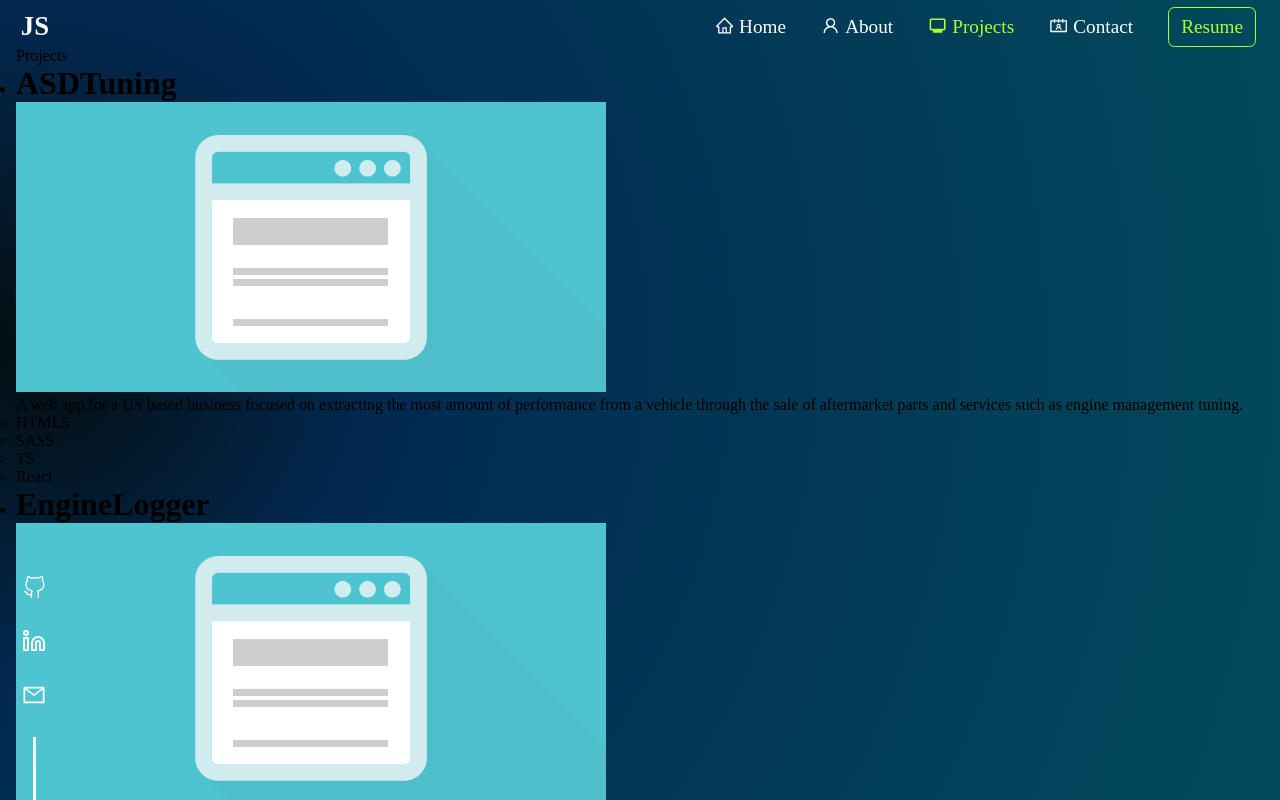
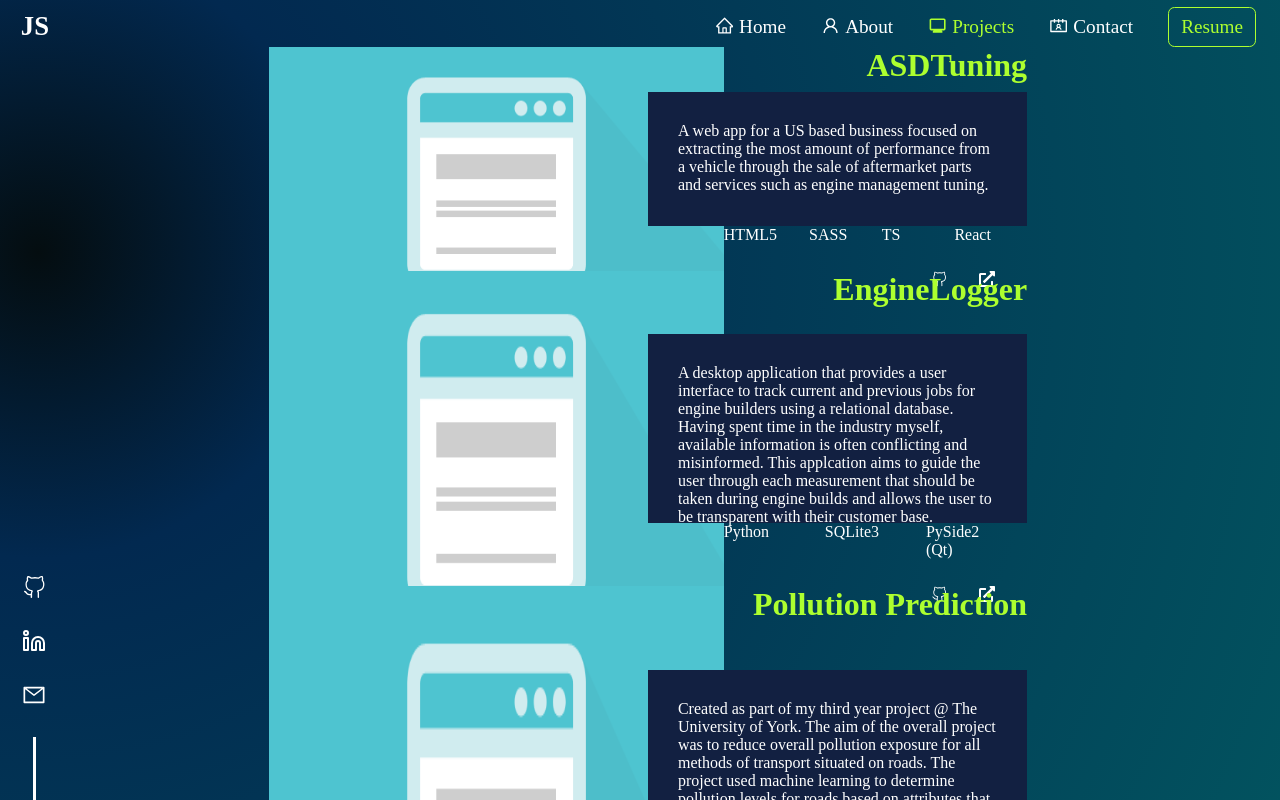
Before and after one commit to JSchoonbrood/Portfolio, a React (Create React App) app: page /projects in a window 1280 px wide. Shown: the top 800 px of the page. Built offline with nearby package versions, Linux system fonts and the light colour scheme.

Commit message:
Implemented new featured projects

```diff
--- a/src/components/projects/Projects.tsx
+++ b/src/components/projects/Projects.tsx
@@ -1,25 +1,33 @@
 import React from "react";
-import placeholder from "./../../images/placeholder.png"
-import "./projects.scss"
+import placeholder from "./../../images/placeholder.png";
+import { FaExternalLinkAlt } from "react-icons/fa";
+import { VscGithubAlt } from "react-icons/vsc";
+import { IoDocumentText } from "react-icons/io5";
+import "./projects.scss";
 
 const Projects = () => {
   return (
     <div>
-			Projects
       <div className="featured-projects">
-				<ul>
+        <ul className="container">
           <li>
-						<div className="project">
+            <div className="project project-1">
               <h1 className="title">ASDTuning</h1>
               <img src={placeholder} className="image" alt="placeholder"></img>
               <p className="description">
                 A web app for a US based business focused on extracting the most
-								amount of performance from a vehicle through the sale of aftermarket
-								parts and services such as engine management tuning.
+                amount of performance from a vehicle through the sale of
+                aftermarket parts and services such as engine management tuning.
               </p>
-							{/* <a href="#">Code</a> */}
-							{/* <a href="#">Live View</a> */}
-							<ul>
+              <div className="links">
+                <a href="/">
+                  <VscGithubAlt />
+                </a>
+                <a href="/">
+                  <FaExternalLinkAlt />
+                </a>
+              </div>
+              <ul className="icons">
                 <li>HTML5</li>
                 <li>SASS</li>
                 <li>TS</li>
@@ -28,21 +36,27 @@ const Projects = () => {
             </div>
           </li>
           <li>
-						<div className="project">
+            <div className="project project-2">
               <h1 className="title">EngineLogger</h1>
               <img src={placeholder} className="image" alt="placeholder"></img>
               <p className="description">
                 A desktop application that provides a user interface to track
                 current and previous jobs for engine builders using a relational
                 database. Having spent time in the industry myself, available
-								information is often conflicting and misinformed. This applcation
-								aims to guide the user through each measurement that should be taken
-								during engine builds and allows the user to be transparent with
-								their customer base.
+                information is often conflicting and misinformed. This
+                applcation aims to guide the user through each measurement that
+                should be taken during engine builds and allows the user to be
+                transparent with their customer base.
               </p>
-							{/* <a href="#">Code</a> */}
-							{/* <a href="#">Download</a> */}
-							<ul>
+              <div className="links">
+                <a href="/">
+                  <VscGithubAlt />
+                </a>
+                <a href="/">
+                  <FaExternalLinkAlt />
+                </a>
+              </div>
+              <ul className="icons">
                 <li>Python</li>
                 <li>SQLite3</li>
                 <li>PySide2 (Qt)</li>
@@ -50,25 +64,32 @@ const Projects = () => {
             </div>
           </li>
           <li>
-						<div className="project">
+            <div className="project project-3">
               <h1 className="title">Pollution Prediction</h1>
               <img src={placeholder} className="image" alt="placeholder"></img>
               <p className="description">
-								Created as part of my third year project @ The University of York.
-								The aim of the overall project was to reduce overall pollution
-								exposure for all methods of transport situated on roads. The project
-								used machine learning to determine pollution levels for roads based
-								on attributes that could be extracted from open-source vehicle
-								routing apps. Artifical data extracted from a live simulation was
-								used as a proof of concept to train and test the machine learning
-								model. The results were promising and showed upto 50% reduction in
-								pollution exposure over existing vehicle routing methods within a
-								5minute car journey without any significant sacrifice of route
-								quality (majority of the time, route quality was equal or improved).
+                Created as part of my third year project @ The University of
+                York. The aim of the overall project was to reduce overall
+                pollution exposure for all methods of transport situated on
+                roads. The project used machine learning to determine pollution
+                levels for roads based on attributes that could be extracted
+                from open-source vehicle routing apps. Artifical data extracted
+                from a live simulation was used as a proof of concept to train
+                and test the machine learning model. The results were promising
+                and showed upto 50% reduction in pollution exposure over
+                existing vehicle routing methods within a 5minute car journey
+                without any significant sacrifice of route quality (majority of
+                the time, route quality was equal or improved).
               </p>
-							{/* <a href="#">Code</a> */}
-							{/* <a href="#">Report</a> */}
-							<ul>
+              <div className="links">
+                <a href="/">
+                  <VscGithubAlt />
+                </a>
+                <a href="/">
+                  <IoDocumentText />
+                </a>
+              </div>
+              <ul className="icons">
                 <li>Python</li>
                 <li>Tensorflow</li>
                 <li>Sumo</li>
--- a/src/components/projects/projects.scss
+++ b/src/components/projects/projects.scss
@@ -1,3 +1,61 @@
+@use "./../../variables";
+
 .featured-projects {
-  display: grid;
+  .container {
+    display: flex;
+    flex-direction: column;
+    align-items: center;
+    justify-content: center;
+    list-style: none;
+    li {
+      width: 60%;
+    }
+
+    .project {
+      display: grid;
+      width: 70;
+      grid-template-columns: repeat(10, 10%);
+      grid-template-rows: repeat(6, 20%);
+      .title {
+        display: flex;
+        justify-content: flex-end;
+        grid-area: 1 / 7 / 2 / 11;
+        width: 100%;
+        color: variables.$text-color-active;
+      }
+      .image {
+        grid-area: 1 / 1 / -1 / 7;
+        width: 100%;
+        height: 100%;
+      }
+      .description {
+        grid-area: 2 / 6 / 5 / 11;
+        padding: 30px;
+        background-color: variables.$accent-color;
+        color: variables.$text-color-default;
+      }
+      .icons {
+        display: flex;
+        justify-content: flex-end;
+        list-style: none;
+        grid-area: 5 / 7 / 6 / 11;
+        color: variables.$text-color-default;
+        li {
+          margin-right: 2rem;
+        }
+      }
+      .links {
+        display: flex;
+        justify-content: flex-end;
+        grid-area: 6 / 7 / 7 / 11;
+
+        a {
+          margin-right: 2rem;
+          color: variables.$text-color-default;
+          font-weight: variables.$text-font-weight;
+          text-decoration: none;
+        }
+      }
+    }
+  }
 }
```
Lines whose indentation alone changed are shown as unchanged.
